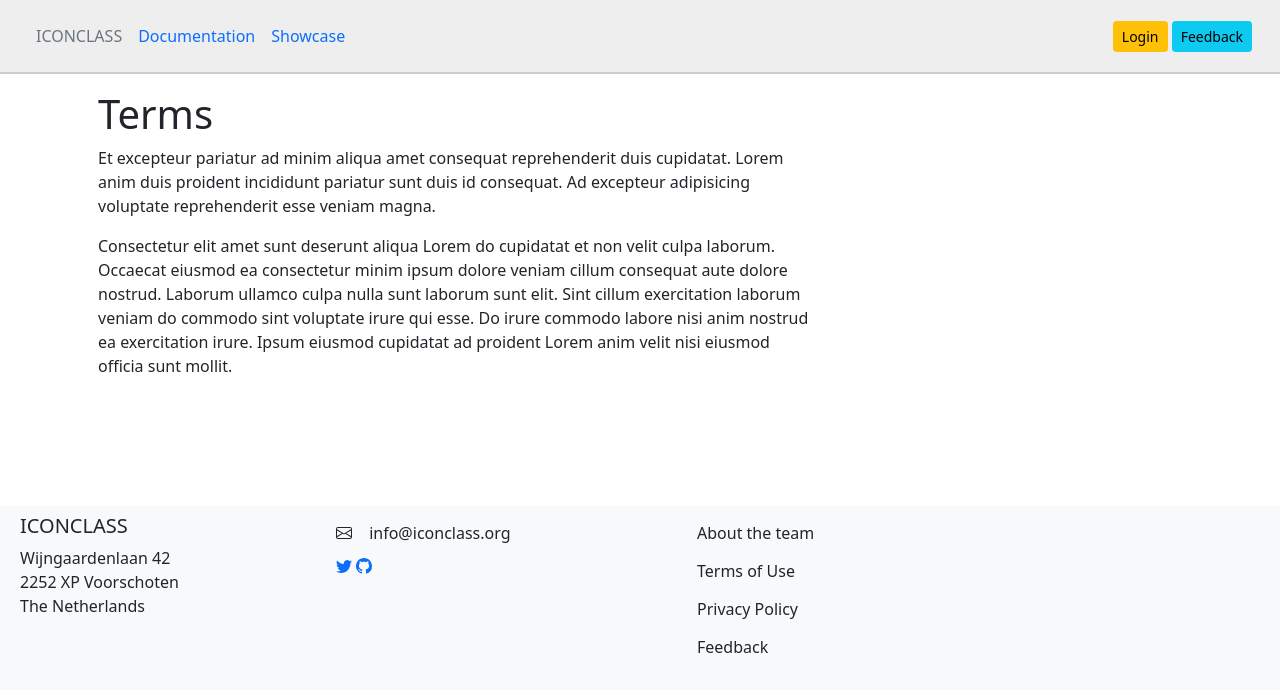
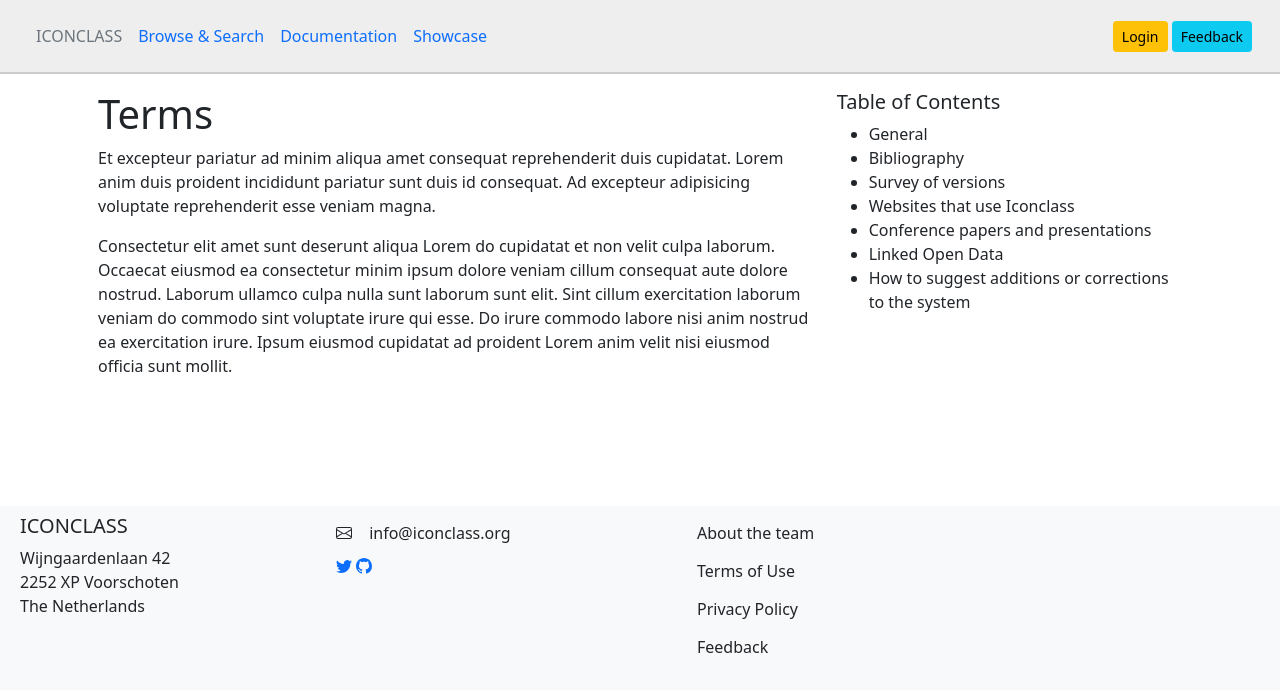
Before and after one commit to iconclass/server, a FastAPI app: page /help/terms in a window 1280 px wide. Shown: the top 692 px of the page. Run offline with FastAPI, Linux system fonts and the light colour scheme; parts of the project's set-up code (start-up, migrations or seed data) failed here and were passed over.

Commit message:
Minor link fixes, start toc for help

```diff
--- a/src/templates/base.html
+++ b/src/templates/base.html
@@ -27,7 +27,10 @@
         <div class="d-flex flex-wrap align-items-center justify-content-center justify-content-lg-start">
           <ul class="nav col-12 col-lg-auto me-lg-auto mb-2 justify-content-center mb-md-0">
             <li>
-              <a href="/en/_" title="Browse and Search in the the ICONCLASS system " class="nav-link px-2 text-secondary">ICONCLASS</a>
+              <a href="/" title="The Homepage" class="nav-link px-2 text-secondary">ICONCLASS</a>
+            </li>
+            <li>
+              <a href="/en/_" title="Browse and Search in the the ICONCLASS system " class="nav-link px-2">Browse & Search</a>
             </li>
             <li>
               <a href="/help/about" class="nav-link px-2" title="More documentation on using the system">Documentation</a>
--- a/src/templates/help.html
+++ b/src/templates/help.html
@@ -4,10 +4,20 @@
 
 {% block content %}
 <div class="container">
-
     <div class="row p-3">
         <div class="col-8" style="min-height: 50vh">{{content}}</div>
+        <div class="col-4">
+            <h5>Table of Contents</h5>
+            <ul>
+                <li>General</li>
+                <li>Bibliography</li>
+                <li>Survey of versions</li>
+                <li>Websites that use Iconclass</li>
+                <li>Conference papers and presentations</li>
+                <li>Linked Open Data</li>
+                <li>How to suggest additions or corrections to the system</li>
+            </ul>
+        </div>
     </div>
 </div>
-
 {% endblock content %}
--- a/src/templates/showcase.html
+++ b/src/templates/showcase.html
@@ -18,7 +18,7 @@
                 <h4>What to do?</h4>
                 <p><b>CLICK</b> on the image to the right, and read the corresponding description.</p>
                 <p><b>ZOOM</b> with the + and – button or scroll with your mouse.</p>
-                <p><b>SEARCH</b> for more information by clicking <a href="/browse/en">here</a> </p>
+                <p><b>SEARCH & BROWSE</b> for more information <a href="/en/_">by clicking here</a> </p>
 
 
 
```
